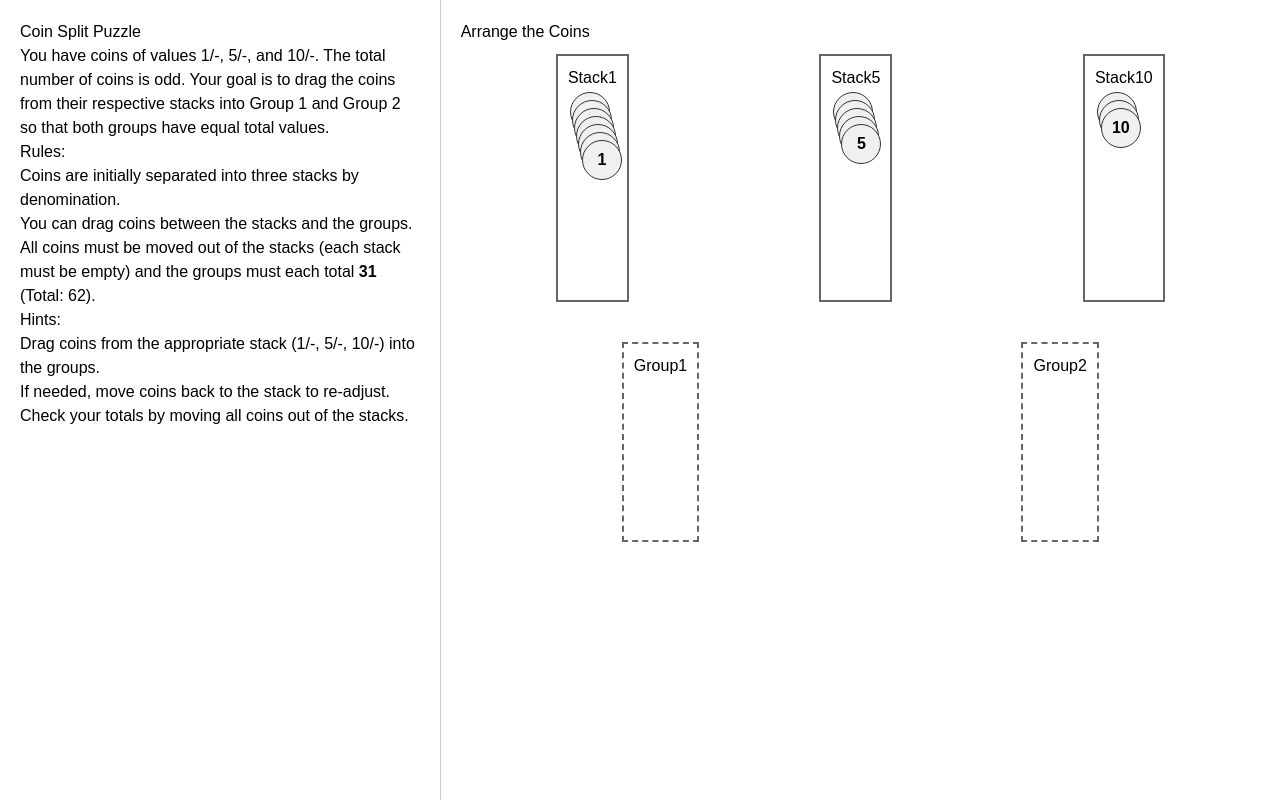
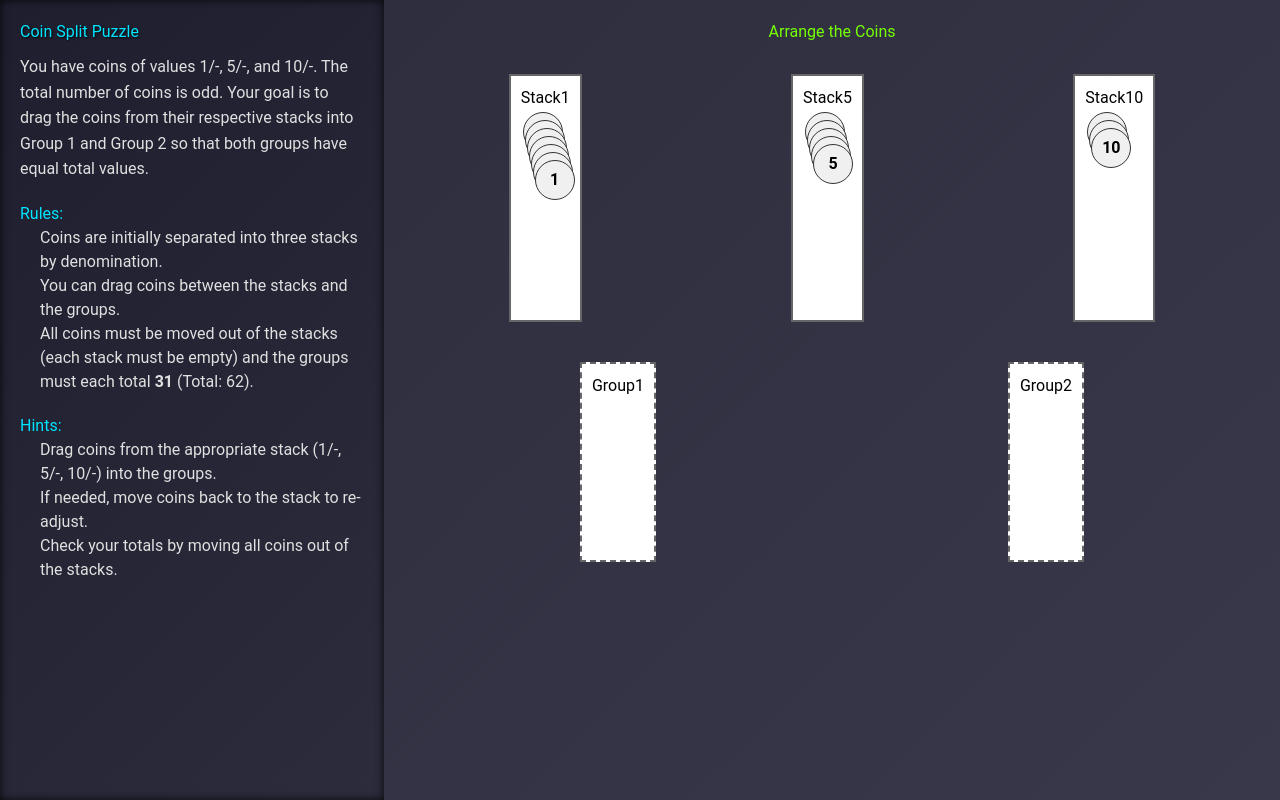
Before and after one commit to mohanaswarupaseepana/Genius-Gateway, a React (Vite) app: page /coins in a window 1280 px wide. Built offline with nearby package versions, Linux system fonts and the light colour scheme.

Commit message:
coins-split puzzle

```diff
--- a/src/components/Coins.jsx
+++ b/src/components/Coins.jsx
@@ -100,7 +100,7 @@ const DropZone = ({ zoneName, coins, onDrop, isStack = false, expectedValue }) =
   );
 };
 
-const App = () => {
+const Coins = () => {
   // Create an odd number of coins:
   // 7 coins of 1/-, 5 coins of 5/-, 3 coins of 10/- (total 15 coins)
   const initialCoins = [
@@ -179,16 +179,27 @@ const App = () => {
 
   return (
     <DndProvider backend={HTML5Backend}>
-      <div style={{ display: 'flex', height: '100vh', fontFamily: 'Arial, sans-serif' }}>
-        {/* Left panel: Description, rules, and hints */}
-        <div style={{ flex: 1, padding: '20px', borderRight: '1px solid #ccc', overflowY: 'auto' }}>
-          <h2>Coin Split Puzzle</h2>
-          <p>
+      <div style={{ display: 'flex', height: '100vh', fontFamily: 'Roboto, sans-serif' }}>
+        {/* Left Panel: Description, Rules, and Hints */}
+        <div
+          style={{
+            width: '30%',
+            padding: '20px',
+            background: 'linear-gradient(135deg, #1e1e2f, #2c2c3c)',
+            color: '#e0e0e0',
+            boxShadow: 'inset 0 0 10px rgba(0, 0, 0, 0.8)',
+            overflowY: 'auto'
+          }}
+        >
+          <h2 style={{ color: '#00e5ff', marginBottom: '10px', textShadow: '1px 1px 2px rgba(0,0,0,0.8)' }}>
+            Coin Split Puzzle
+          </h2>
+          <p style={{ lineHeight: '1.6', marginBottom: '15px' }}>
             You have coins of values 1/-, 5/-, and 10/-. The total number of coins is odd. Your goal is to drag the coins
             from their respective stacks into Group 1 and Group 2 so that both groups have equal total values.
           </p>
-          <h3>Rules:</h3>
-          <ul>
+          <h2 style={{ color: '#00e5ff', marginTop: '20px' }}>Rules:</h2>
+          <ul style={{ marginLeft: '20px', marginBottom: '15px' }}>
             <li>Coins are initially separated into three stacks by denomination.</li>
             <li>You can drag coins between the stacks and the groups.</li>
             <li>
@@ -196,45 +207,35 @@ const App = () => {
               <strong>{halfSum}</strong> (Total: {totalSum}).
             </li>
           </ul>
-          <h3>Hints:</h3>
-          <ul>
+          <h2 style={{ color: '#00e5ff', marginTop: '20px' }}>Hints:</h2>
+          <ul style={{ marginLeft: '20px' }}>
             <li>Drag coins from the appropriate stack (1/-, 5/-, 10/-) into the groups.</li>
             <li>If needed, move coins back to the stack to re-adjust.</li>
             <li>Check your totals by moving all coins out of the stacks.</li>
           </ul>
           {message && (
-            <div style={{ color: 'green', fontSize: '1.5rem', marginTop: '20px', fontWeight: 'bold' }}>
+            <div style={{ color: '#76ff03', fontSize: '1.5rem', marginTop: '20px', fontWeight: 'bold' }}>
               {message}
             </div>
           )}
         </div>
 
-        {/* Right panel: Interactive coin areas */}
-        <div style={{ flex: 2, padding: '20px', overflowY: 'auto' }}>
-          <h2>Arrange the Coins</h2>
-          {/* Display separate stacks for each coin type */}
+        {/* Right Panel: Interactive Coin Areas */}
+        <div
+          style={{
+            width: '70%',
+            padding: '20px',
+            background: 'linear-gradient(135deg, #2e2e3f, #38384a)',
+            overflowY: 'auto'
+          }}
+        >
+          <h2 style={{ color: '#76ff03', textAlign: 'center', marginBottom: '20px' }}>
+            Arrange the Coins
+          </h2>
           <div style={{ display: 'flex', justifyContent: 'space-around' }}>
-            <DropZone
-              zoneName="Stack1"
-              coins={stack1}
-              onDrop={handleDrop}
-              isStack={true}
-              expectedValue={1}
-            />
-            <DropZone
-              zoneName="Stack5"
-              coins={stack5}
-              onDrop={handleDrop}
-              isStack={true}
-              expectedValue={5}
-            />
-            <DropZone
-              zoneName="Stack10"
-              coins={stack10}
-              onDrop={handleDrop}
-              isStack={true}
-              expectedValue={10}
-            />
+            <DropZone zoneName="Stack1" coins={stack1} onDrop={handleDrop} isStack={true} expectedValue={1} />
+            <DropZone zoneName="Stack5" coins={stack5} onDrop={handleDrop} isStack={true} expectedValue={5} />
+            <DropZone zoneName="Stack10" coins={stack10} onDrop={handleDrop} isStack={true} expectedValue={10} />
           </div>
           <div style={{ display: 'flex', justifyContent: 'space-around', marginTop: '20px' }}>
             <DropZone zoneName="Group1" coins={group1} onDrop={handleDrop} />
@@ -246,4 +247,4 @@ const App = () => {
   );
 };
 
-export default App;
+export default Coins;
--- a/src/components/Waterjug.jsx
+++ b/src/components/Waterjug.jsx
@@ -15,10 +15,10 @@ function Waterjug({ handleSubmit, qNum }) {
   };
   useEffect(() => {
     console.log(jugs);
-    if (jugs.jug2 === 4) {
-      console.log("Success");
-      handleSubmit(qNum);
-    }
+    // if (jugs.jug2 === 4) {
+    //   console.log("Success");
+    //   handleSubmit(qNum);
+    // }
   }, [jugs]);
 
   // Handle transferring water between two jugs
```
